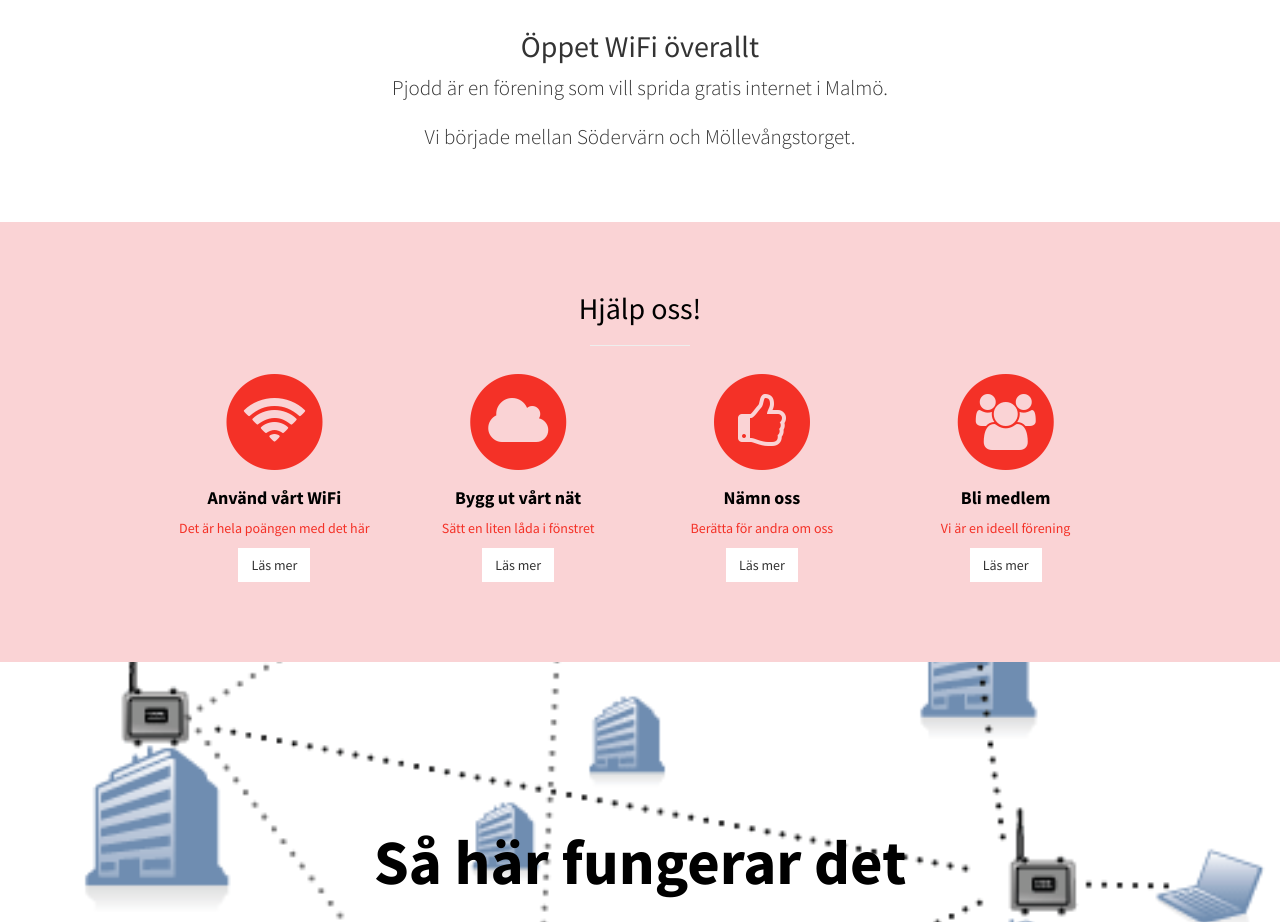
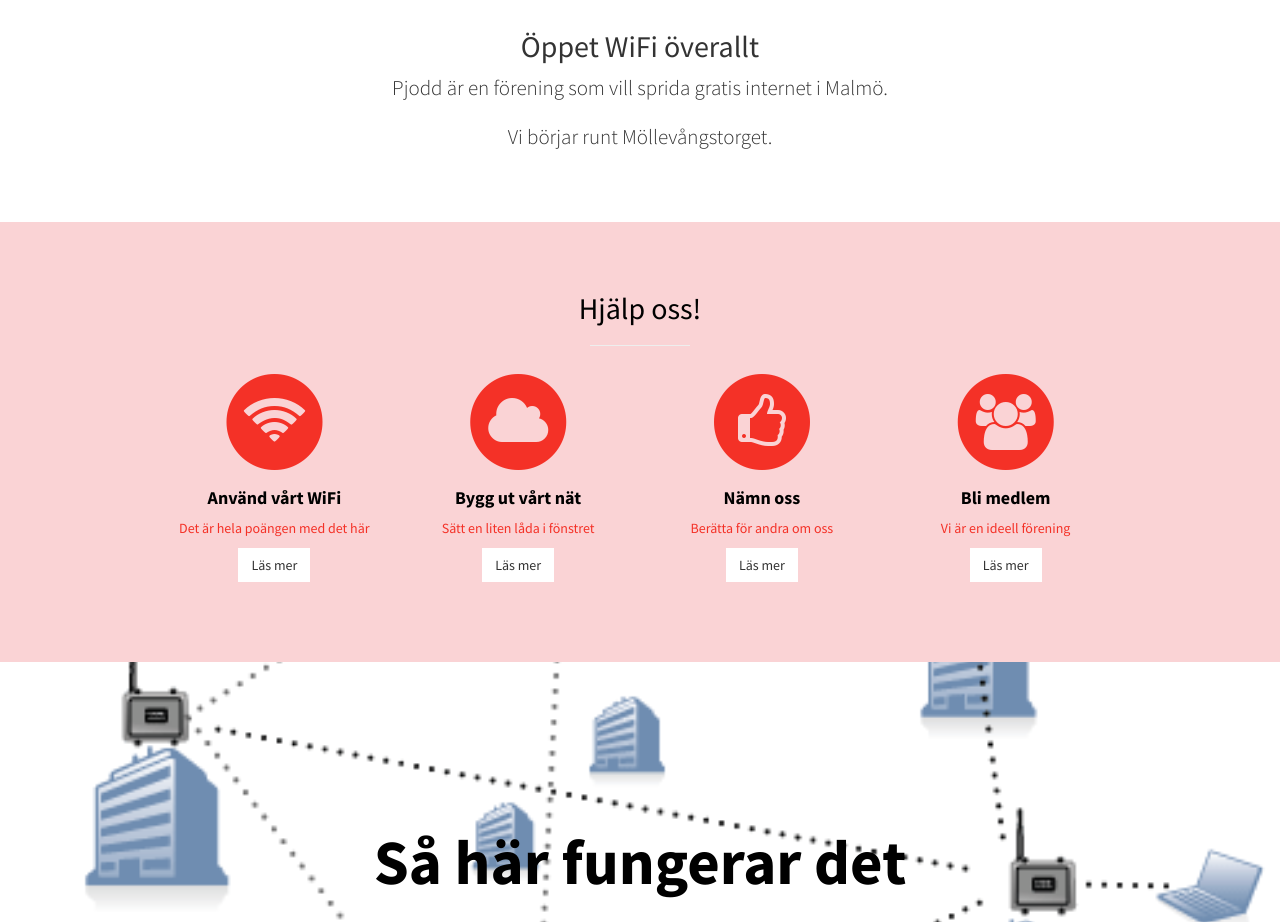
Before and after one commit to pjodd/landing-page, a plain HTML site: page index.html in a window 1280 px wide. Shown: the part 840-1762 px from the top of the page. Drawn offline with Linux system fonts and the light colour scheme.

Commit message:
mindre text

```diff
--- a/index.html
+++ b/index.html
@@ -66,7 +66,7 @@
           Pjodd är en förening som vill sprida gratis internet i Malmö.
         </p>
         <p class="lead">
-          Vi började mellan Södervärn och Möllevångstorget.
+          Vi börjar runt Möllevångstorget.
         </p>
       </div>
     </div>
```
